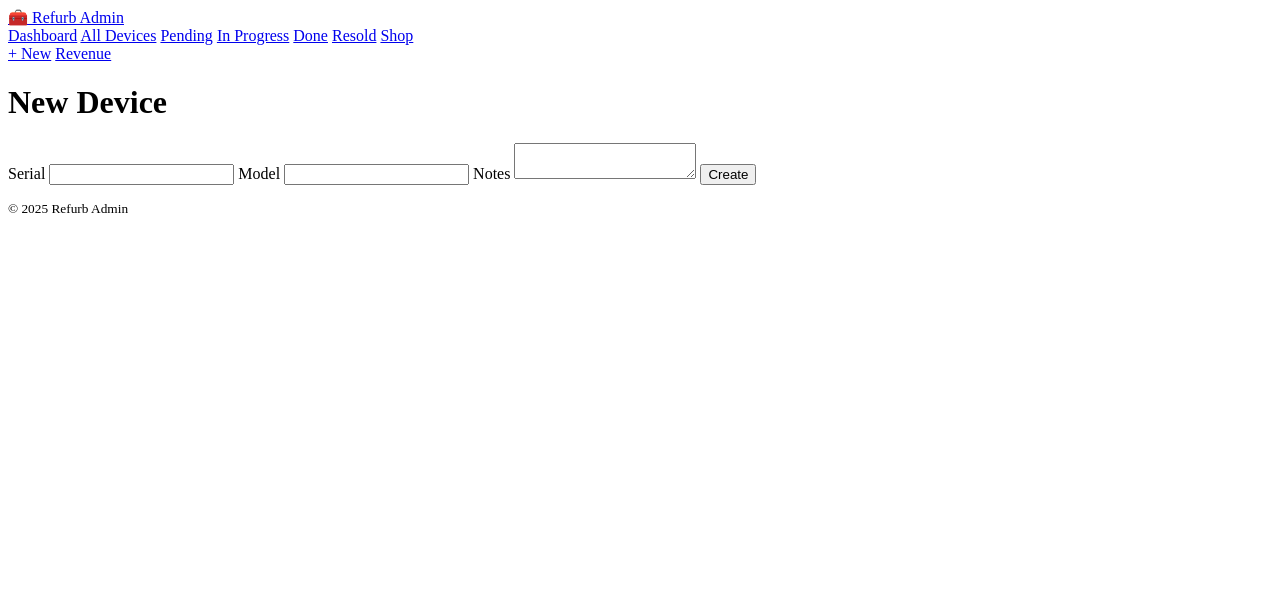
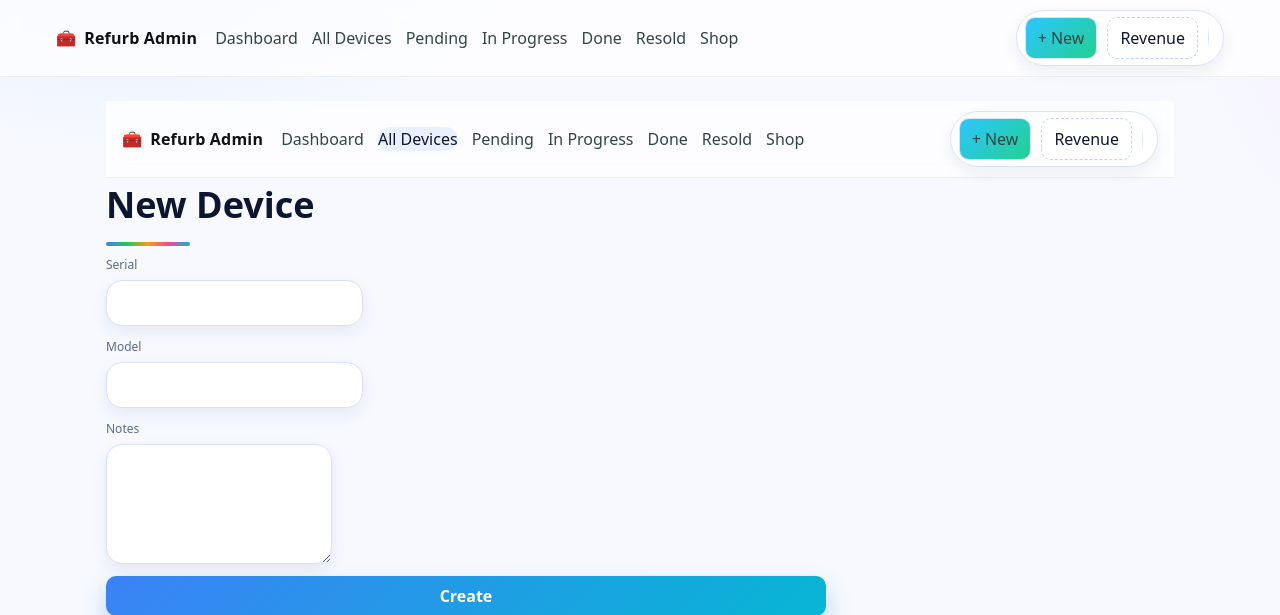
Before and after one commit to KYUBI-DOT/Operations_Management_Software_MSD, a Node project: template refurb-admin/views/devices/new.ejs in a window 1280 px wide. Shown: the top 615 px of the page. Run offline with Node 20 templates, Linux system fonts and the light colour scheme; the template is opened without the code that fills it: most values are stand-ins (such as "Sample title", 1, 10 or a date in 2020).

Commit message:
css for admin view changed

```diff
--- a/refurb-admin/views/devices/edit.ejs
+++ b/refurb-admin/views/devices/edit.ejs
@@ -1,4 +1,7 @@
 <%- include('../partials/header', { active: 'all' }) %>
+<%- include('../partials/head',   { title: 'Edit Device', active: 'all' }) %>
+<%- include('../partials/header', { active: 'all' }) %>
+
 
 <h1 class="page-title">Edit Device #<%= d.id %></h1>
 
@@ -33,3 +36,5 @@
 </form>
 
 <%- include('../partials/footer') %>
+<%- include('../partials/footer') %>
+<%- include('../partials/end') %>
--- a/refurb-admin/views/devices/new.ejs
+++ b/refurb-admin/views/devices/new.ejs
@@ -1,4 +1,7 @@
 <%- include('../partials/header', { active: 'new' }) %>
+<%- include('../partials/head',   { title: 'New', active: 'new' }) %>
+<%- include('../partials/header', { active: 'all' }) %>
+
 
 <h1 class="page-title">New Device</h1>
 
@@ -19,3 +22,5 @@
 </form>
 
 <%- include('../partials/footer') %>
+<%- include('../partials/footer') %>
+<%- include('../partials/end') %>
--- a/refurb-admin/views/revenue/index.ejs
+++ b/refurb-admin/views/revenue/index.ejs
@@ -1,4 +1,7 @@
 <%- include('../partials/header', { active: 'revenue' }) %>
+<%- include('../partials/head',   { title: 'Revenue', active: 'revenue' }) %>
+<%- include('../partials/header', { active: 'revenue' }) %>
+
 
 <h1 class="page-title">Revenue</h1>
 <p class="subtle">Sales performance for resold devices.</p>
@@ -99,3 +102,5 @@
 </script>
 
 <%- include('../partials/footer') %>
+<%- include('../partials/footer') %>
+<%- include('../partials/end') %>
```
Also changed, not shown: refurb-admin/views/devices/list.ejs (+13 -3 lines).
